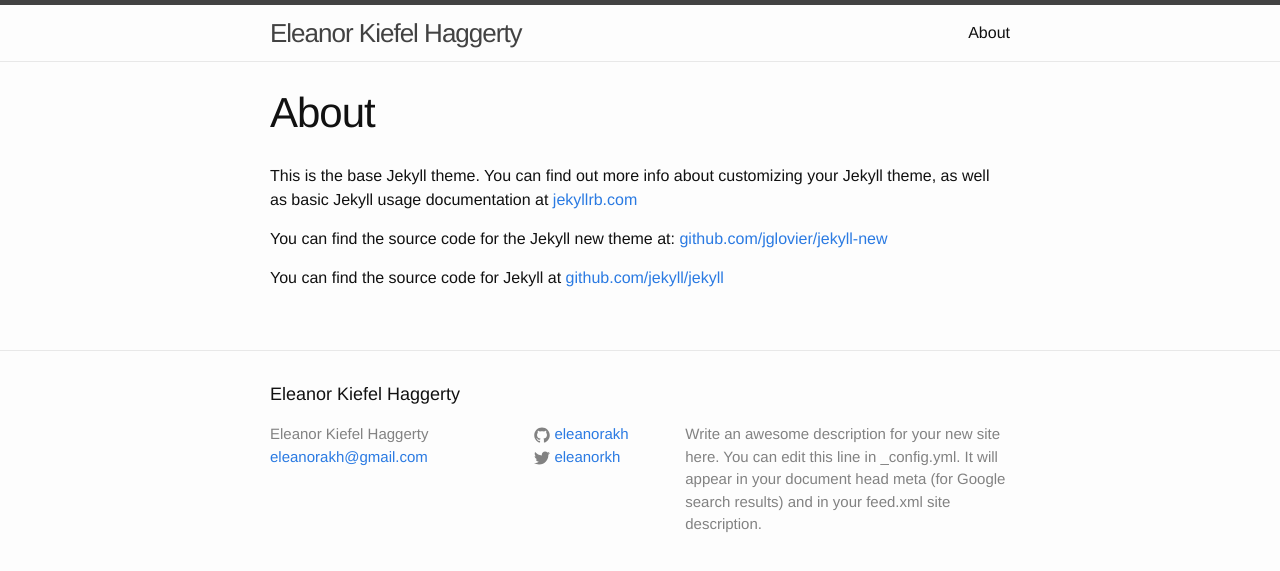
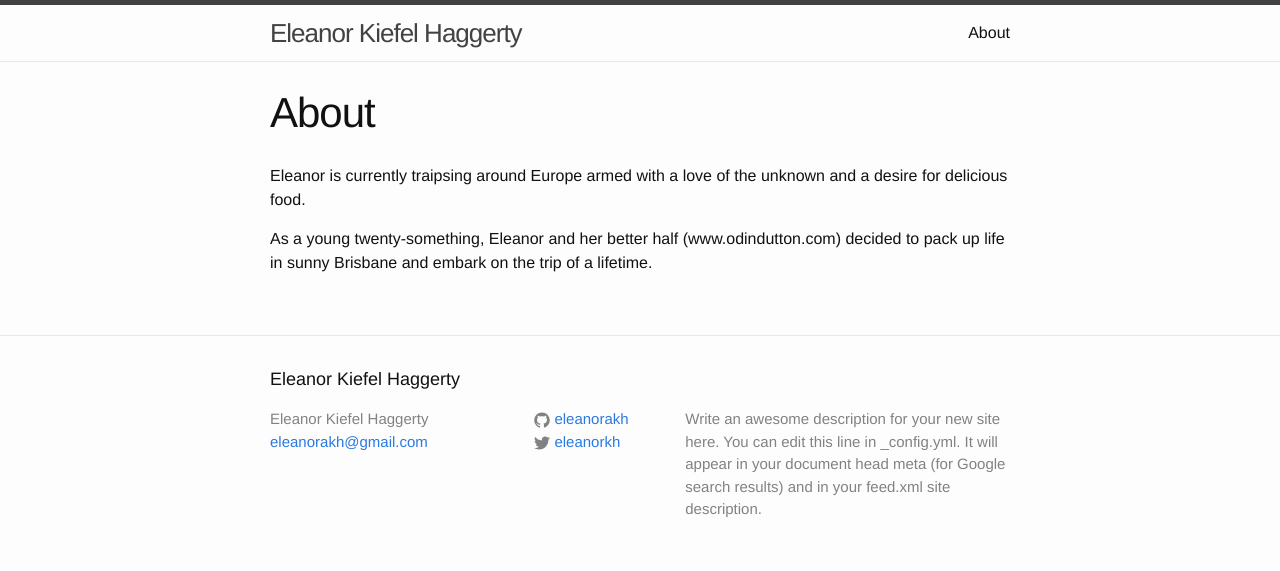
Before and after one commit to eleanorakh/eleanorakh.github.io, a Jekyll site: the page built from about.md, in a window 1280 px wide. Shown: the top 571 px of the page. Built offline with Jekyll 4.4.1, drawn with Linux system fonts in a browser that asks for light colours.

Commit message:
Replace about page with real content

```diff
--- a/about.md
+++ b/about.md
@@ -4,8 +4,6 @@ title: About
 permalink: /about/
 ---
 
-This is the base Jekyll theme. You can find out more info about customizing your Jekyll theme, as well as basic Jekyll usage documentation at [jekyllrb.com](http://jekyllrb.com/)
+Eleanor is currently traipsing around Europe armed with a love of the unknown and a desire for delicious food.
 
-You can find the source code for the Jekyll new theme at: [github.com/jglovier/jekyll-new](https://github.com/jglovier/jekyll-new)
-
-You can find the source code for Jekyll at [github.com/jekyll/jekyll](https://github.com/jekyll/jekyll)
+As a young twenty-something, Eleanor and her better half (www.odindutton.com) decided to pack up life in sunny Brisbane and embark on the trip of a lifetime.
```
